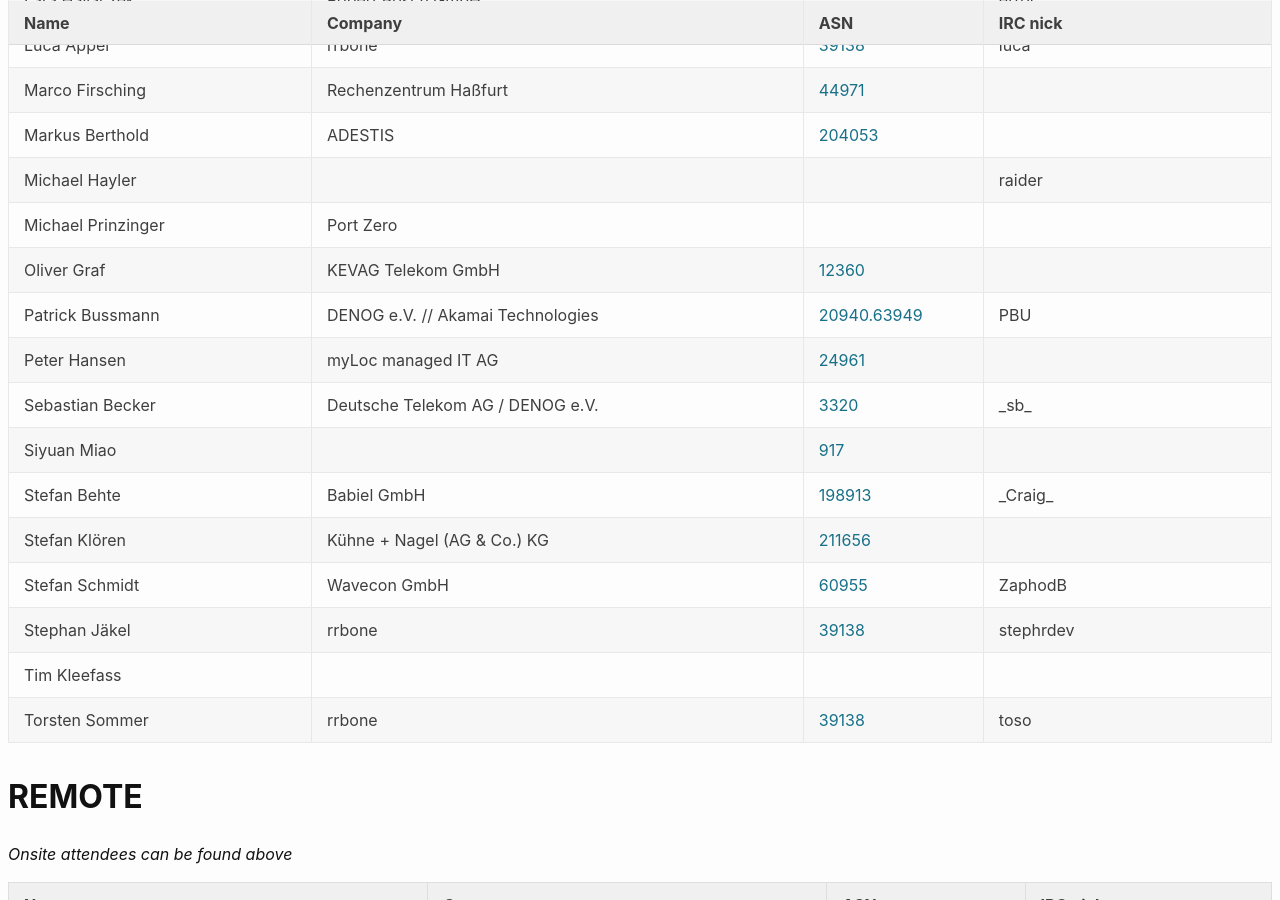
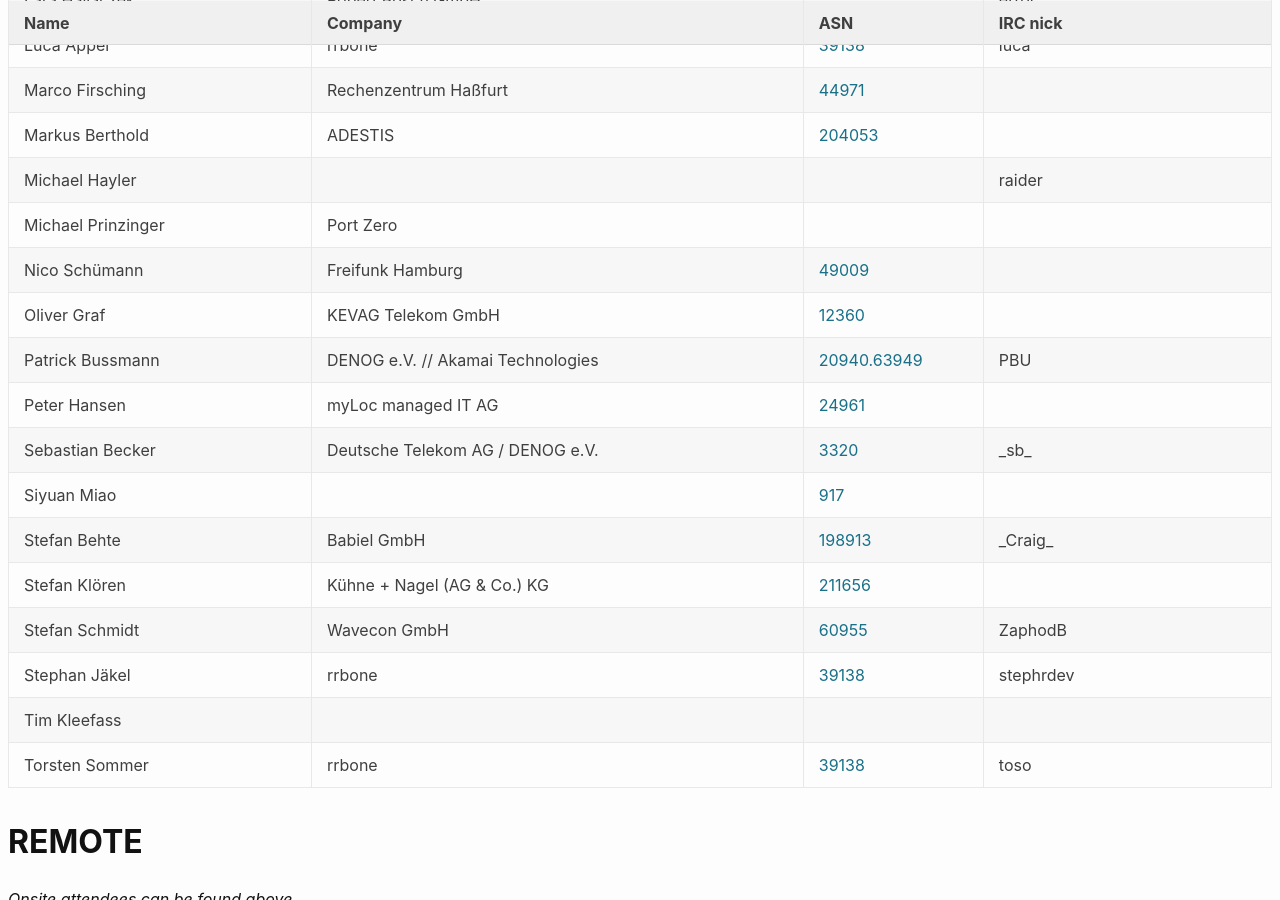
Before and after one commit to denog/pretix-attendeelist, a Jekyll site: the page built from denog15/index.md, in a window 1280 px wide and 900 px high, scrolled down 784 px. Built offline with Jekyll 4.4.1, drawn with Linux system fonts in a browser that asks for light colours.

Commit message:
Latest data: Wed Jul 12 17:48:01 UTC 2023

```diff
--- a/_data/attendees_denog15_onsite.json
+++ b/_data/attendees_denog15_onsite.json
@@ -114,6 +114,12 @@
     "asn": null
   },
   {
+    "name": "Nico Schümann",
+    "company": "Freifunk Hamburg",
+    "irc": null,
+    "asn": "49009"
+  },
+  {
     "name": "Oliver Graf",
     "company": "KEVAG Telekom GmbH",
     "irc": null,
```
